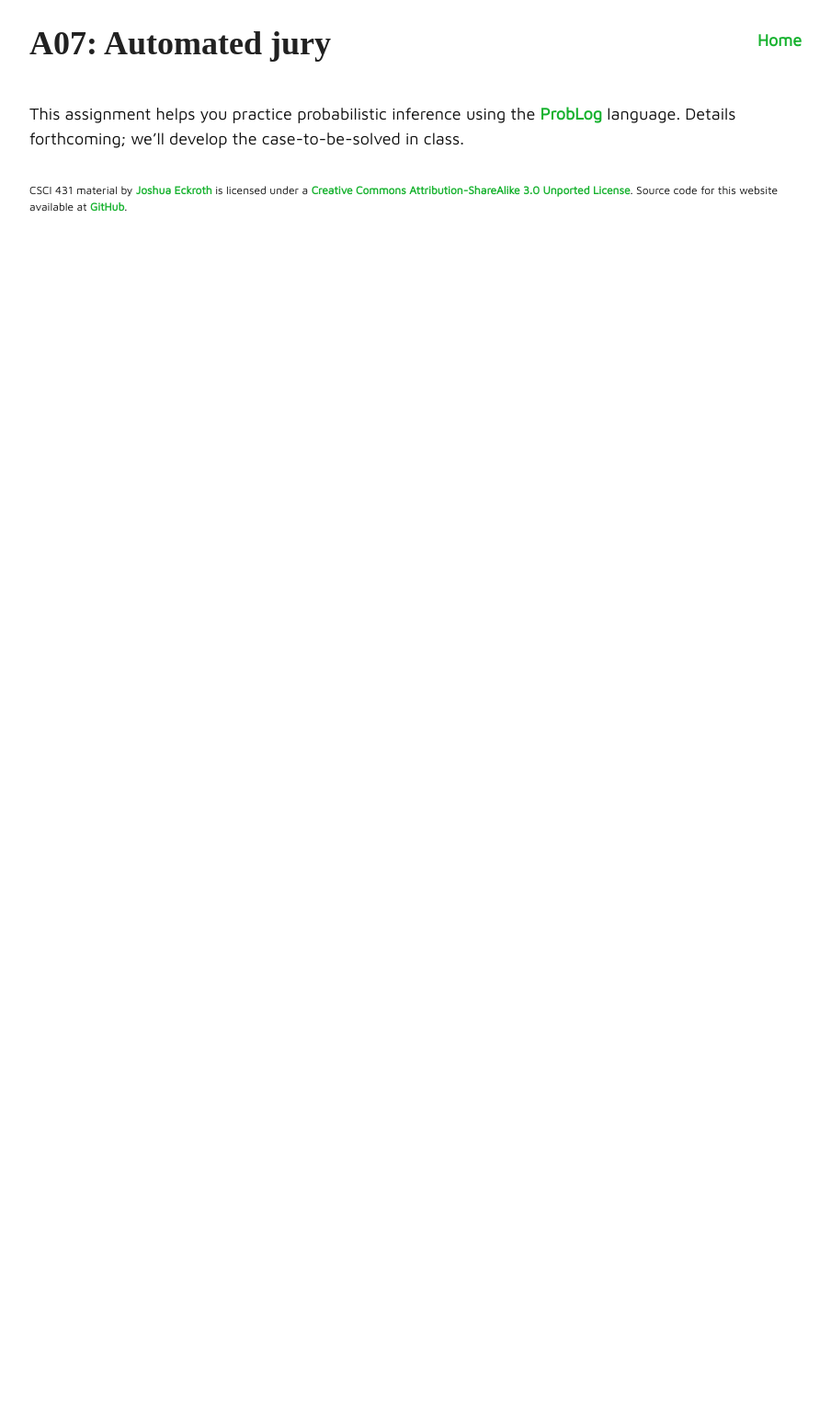
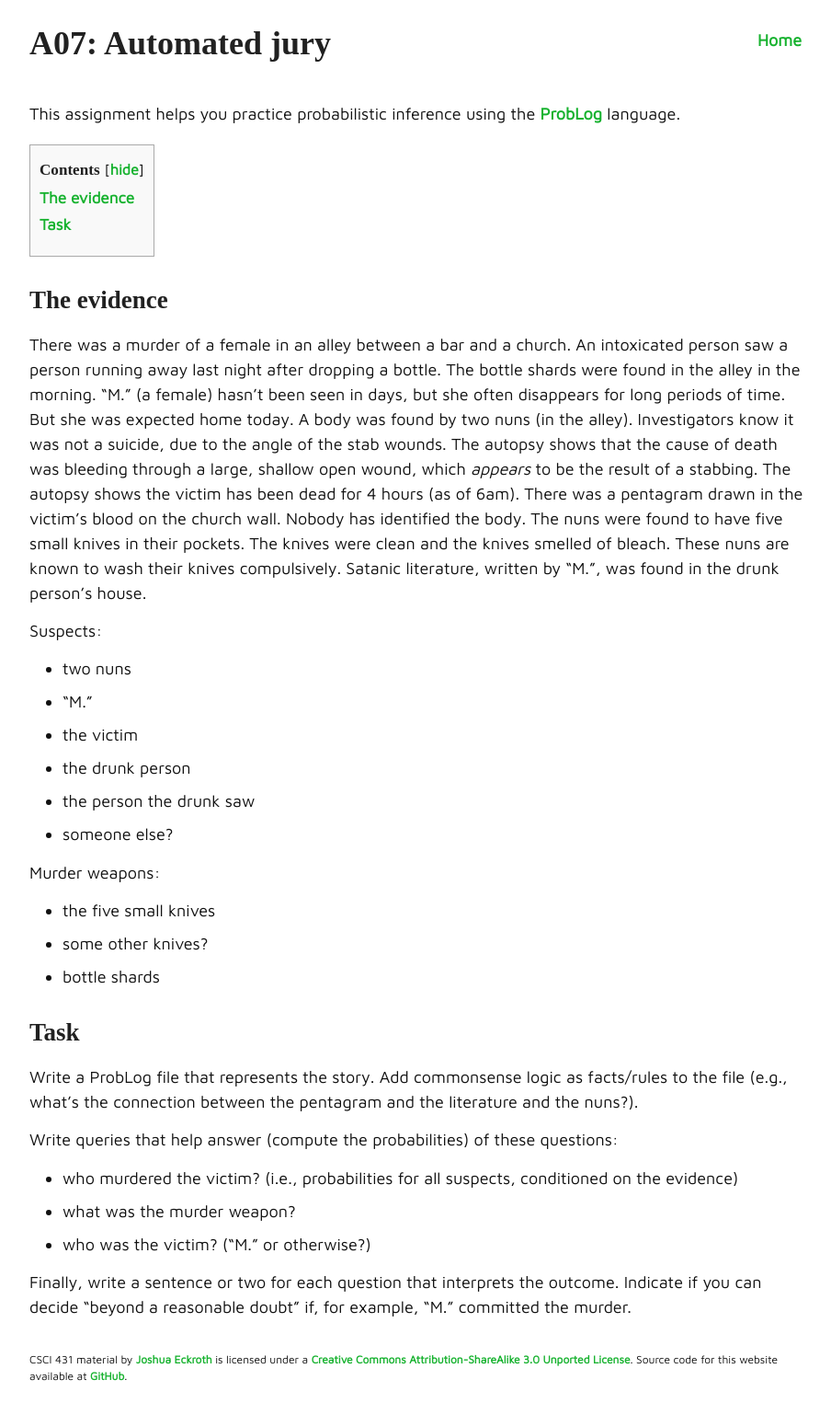
Before and after one commit to joshuaeckroth/csci431-website, a Jekyll site: the page built from assignments/a07.markdown, in a window 1280 px wide. Shown: the whole page at 92% size, without its empty margins (183-1087 px from the left). Built offline with Jekyll 4.4.1, drawn with Linux system fonts in a browser that asks for light colours; some web fonts are replaced; before the commit the page ends 900 px from its top, so only the background shows below that.

Commit message:
Added A07 content

```diff
--- a/assignments/a07.markdown
+++ b/assignments/a07.markdown
@@ -7,4 +7,35 @@ categories: [assignments]
 
 # A07: Automated jury
 
-This assignment helps you practice probabilistic inference using the [ProbLog](/notes/problog.html) language. Details forthcoming; we'll develop the case-to-be-solved in class.
+This assignment helps you practice probabilistic inference using the [ProbLog](/notes/problog.html) language.
+
+## The evidence
+
+There was a murder of a female in an alley between a bar and a church. An intoxicated person saw a person running away last night after dropping a bottle. The bottle shards were found in the alley in the morning. "M." (a female) hasn't been seen in days, but she often disappears for long periods of time. But she was expected home today. A body was found by two nuns (in the alley). Investigators know it was not a suicide, due to the angle of the stab wounds. The autopsy shows that the cause of death was bleeding through a large, shallow open wound, which *appears* to be the result of a stabbing. The autopsy shows the victim has been dead for 4 hours (as of 6am). There was a pentagram drawn in the victim's blood on the church wall. Nobody has identified the body. The nuns were found to have five small knives in their pockets. The knives were clean and the knives smelled of bleach. These nuns are known to wash their knives compulsively. Satanic literature, written by "M.", was found in the drunk person's house.
+
+Suspects:
+
+- two nuns
+- "M."
+- the victim
+- the drunk person
+- the person the drunk saw
+- someone else?
+
+Murder weapons:
+
+- the five small knives
+- some other knives?
+- bottle shards
+
+## Task
+
+Write a ProbLog file that represents the story. Add commonsense logic as facts/rules to the file (e.g., what's the connection between the pentagram and the literature and the nuns?).
+
+Write queries that help answer (compute the probabilities) of these questions:
+- who murdered the victim? (i.e., probabilities for all suspects, conditioned on the evidence)
+- what was the murder weapon?
+- who was the victim? ("M." or otherwise?)
+
+
+Finally, write a sentence or two for each question that interprets the outcome. Indicate if you can decide "beyond a reasonable doubt" if, for example, "M." committed the murder.
```
